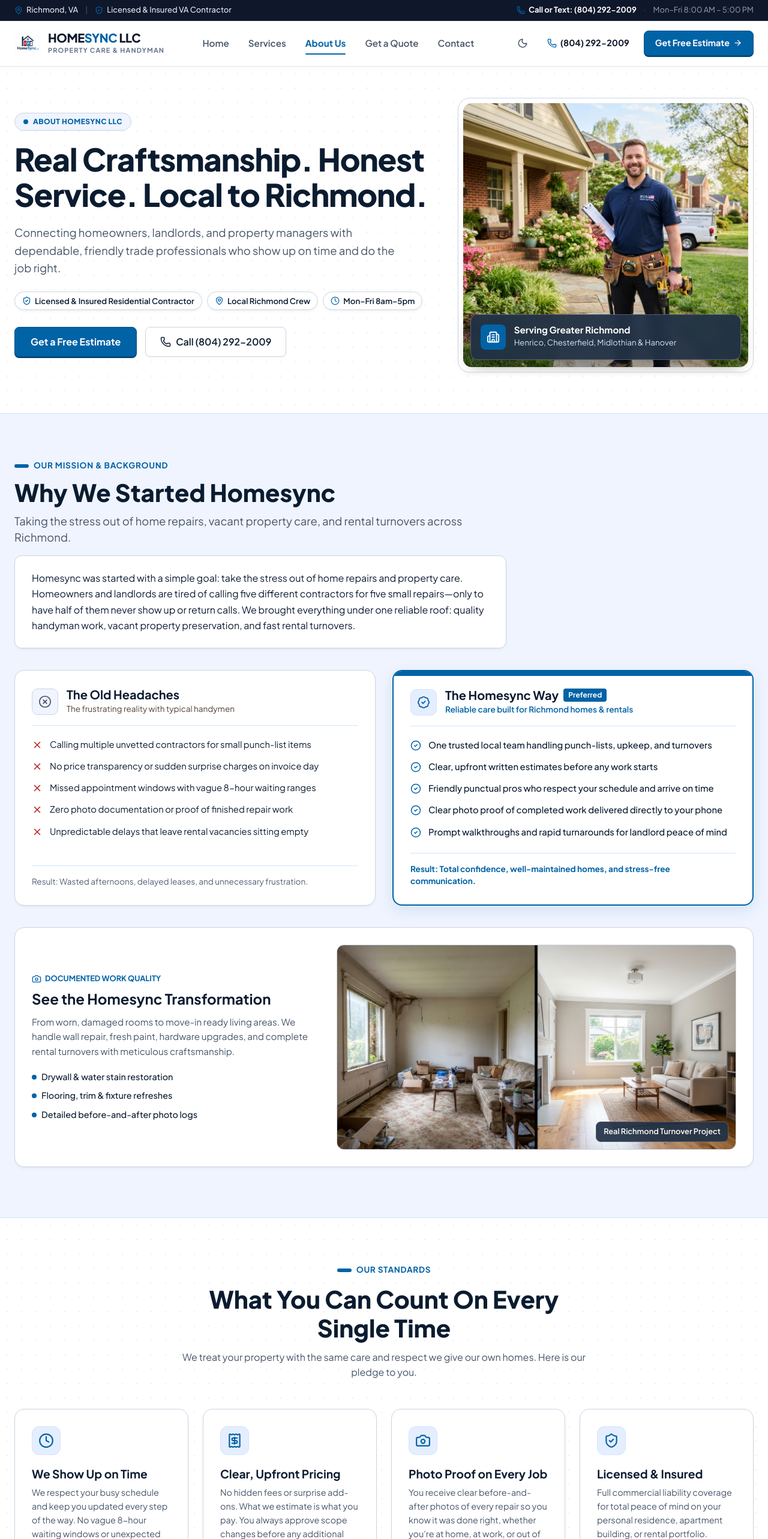
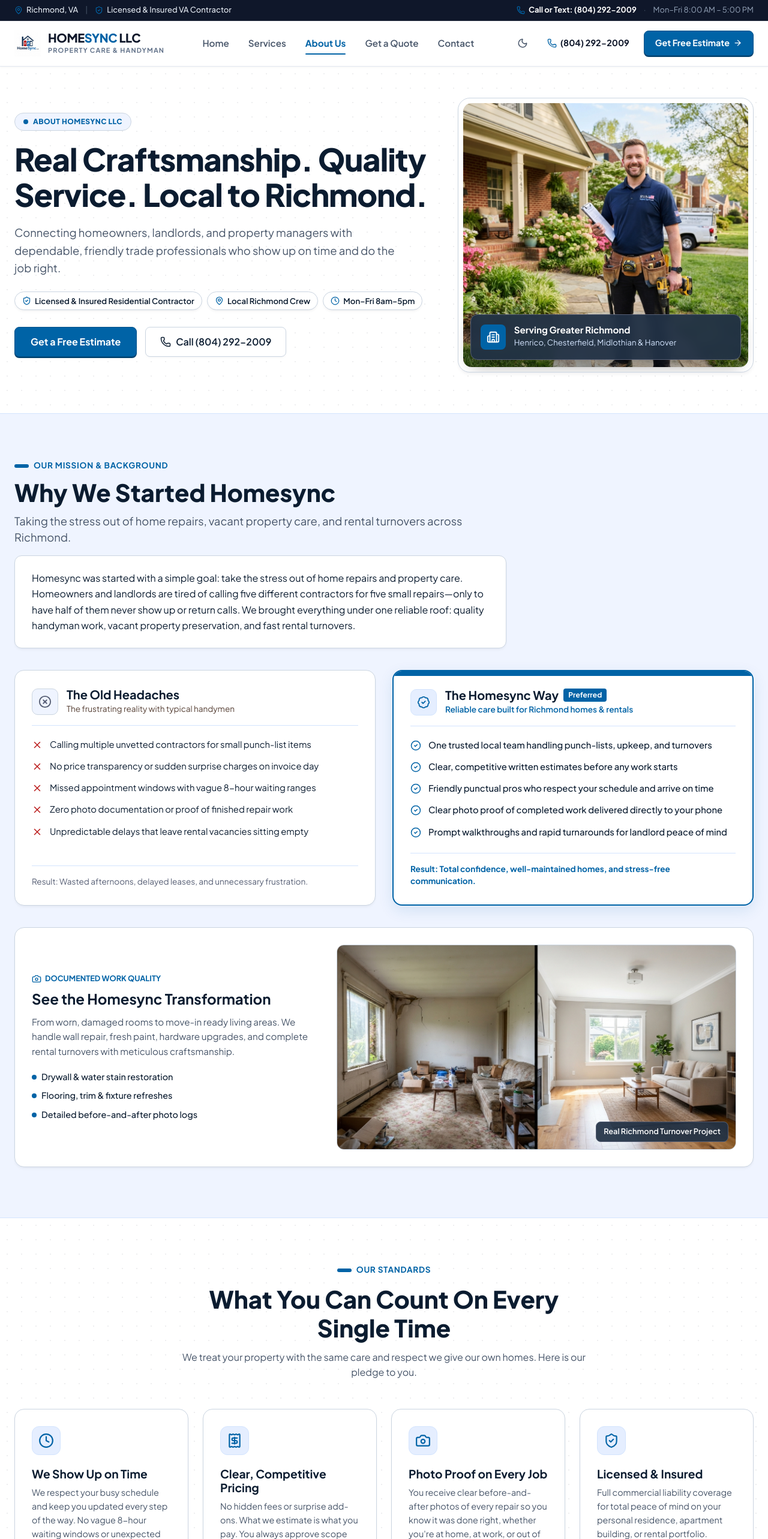
Before and after one commit to RiyadhArfin/Homesync, a React (Vite) app: page /about in a window 1280 px wide. Shown: the top 2566 px of the page at 60% size. Built offline with nearby package versions, Linux system fonts and the light colour scheme.

Commit message:
refactor(copy): replace 'honest' with 'quality' and 'upfront pricing' with 'competitive pricing' site-wide

```diff
--- a/src/pages/AboutPage.tsx
+++ b/src/pages/AboutPage.tsx
@@ -84,7 +84,7 @@ export default function AboutPage() {
               </div>
 
               <h1 style={{ fontSize: 'clamp(2.25rem, 4.5vw, 3.25rem)', fontWeight: 800, color: '#0b1c30', lineHeight: 1.15, letterSpacing: '-0.02em', marginBottom: '18px' }}>
-                Real Craftsmanship. Honest Service. Local to Richmond.
+                Real Craftsmanship. Quality Service. Local to Richmond.
               </h1>
 
               <p style={{ fontSize: '1.15rem', color: '#475569', lineHeight: 1.6, maxWidth: '640px', marginBottom: '24px' }}>
@@ -298,7 +298,7 @@ export default function AboutPage() {
                 <ul style={{ listStyle: 'none', padding: 0, margin: '20px 0 0', display: 'flex', flexDirection: 'column', gap: '14px' }}>
                   {[
                     'One trusted local team handling punch-lists, upkeep, and turnovers',
-                    'Clear, upfront written estimates before any work starts',
+                    'Clear, competitive written estimates before any work starts',
                     'Friendly punctual pros who respect your schedule and arrive on time',
                     'Clear photo proof of completed work delivered directly to your phone',
                     'Prompt walkthroughs and rapid turnarounds for landlord peace of mind',
@@ -405,7 +405,7 @@ export default function AboutPage() {
               },
               {
                 icon: Receipt,
-                title: 'Clear, Upfront Pricing',
+                title: 'Clear, Competitive Pricing',
                 desc: 'No hidden fees or surprise add-ons. What we estimate is what you pay. You always approve scope changes before any additional work begins.',
               },
               {
@@ -631,7 +631,7 @@ export default function AboutPage() {
             />
             <div style={{ position: 'relative', zIndex: 1, maxWidth: '780px', margin: '0 auto' }}>
               <blockquote style={{ fontSize: 'clamp(1.15rem, 2.2vw, 1.35rem)', fontWeight: 600, color: '#0b1c30', lineHeight: 1.55, margin: '0 auto 24px' }}>
-                “We treat every home like our own. From fixing a broken door to preparing a property for its next residents, we approach every job with care, integrity, and attention to detail. Our reputation is built on honest service, quality workmanship, and a commitment to treating every property as if it were our own.”
+                “We treat every home like our own. From fixing a broken door to preparing a property for its next residents, we approach every job with care, integrity, and attention to detail. Our reputation is built on quality service, quality workmanship, and a commitment to treating every property as if it were our own.”
               </blockquote>
               <div style={{ display: 'flex', flexDirection: 'column', alignItems: 'center', justifyContent: 'center' }}>
                 <div style={{ width: '48px', height: '4px', backgroundColor: '#0063a6', borderRadius: '9999px', marginBottom: '12px' }} />
--- a/src/pages/HomePage.tsx
+++ b/src/pages/HomePage.tsx
@@ -152,7 +152,7 @@ SMS Consent: ${estimateData.smsConsent ? 'Yes' : 'No'}`
                   </div>
                   <div style={{ display: 'flex', alignItems: 'center', gap: '6px', fontSize: '0.85rem', color: '#1E293B', fontWeight: 600 }}>
                     <DollarSign size={18} color="#0063A6" />
-                    <span>Competitive  Pricing</span>
+                    <span>Competitive Pricing</span>
                   </div>
 
                   <div style={{ display: 'flex', alignItems: 'center', gap: '6px', fontSize: '0.85rem', color: '#1E293B', fontWeight: 600 }}>
@@ -635,7 +635,7 @@ SMS Consent: ${estimateData.smsConsent ? 'Yes' : 'No'}`
                   No Surprise Fees
                 </h4>
                 <p style={{ fontSize: '0.875rem', color: '#475569', lineHeight: 1.5, margin: 0 }}>
-                  Itemized written estimates upfront. If unexpected repairs arise behind a wall, we discuss and get approval before proceeding.
+                  Clear itemized estimates with competitive pricing. If unexpected repairs arise behind a wall, we discuss and get approval before proceeding.
                 </p>
               </div>
             </div>
@@ -677,7 +677,7 @@ SMS Consent: ${estimateData.smsConsent ? 'Yes' : 'No'}`
                 </p>
                 <ul style={{ listStyle: 'none', padding: 0, margin: '0 0 24px', display: 'flex', flexDirection: 'column', gap: '8px', fontSize: '0.875rem', color: '#334155' }}>
                   <li style={{ display: 'flex', alignItems: 'center', gap: '8px' }}>
-                    <CheckCircle2 size={15} color="#0063A6" /> Clear, upfront price estimates
+                    <CheckCircle2 size={15} color="#0063A6" /> Clear, competitive price estimates
                   </li>
                   <li style={{ display: 'flex', alignItems: 'center', gap: '8px' }}>
                     <CheckCircle2 size={15} color="#0063A6" /> Respectful, clean technicians
--- a/src/pages/ServicesPage.tsx
+++ b/src/pages/ServicesPage.tsx
@@ -880,7 +880,7 @@ SMS Consent: ${estimateData.smsConsent ? 'Yes' : 'No'}`
                       <Send size={16} /> Send Estimate Request
                     </button>
                     <p style={{ fontSize: '0.75rem', color: '#64748B', textAlign: 'center', marginTop: '10px', marginBottom: 0 }}>
-                      Zero commitment. Upfront quotes provided prior to starting work.
+                      Zero commitment. Competitive quotes provided prior to starting work.
                     </p>
                   </form>
                 )}
```
